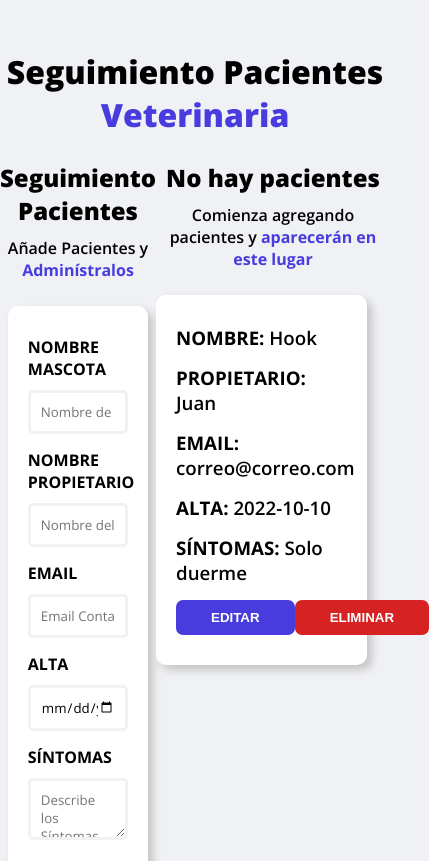
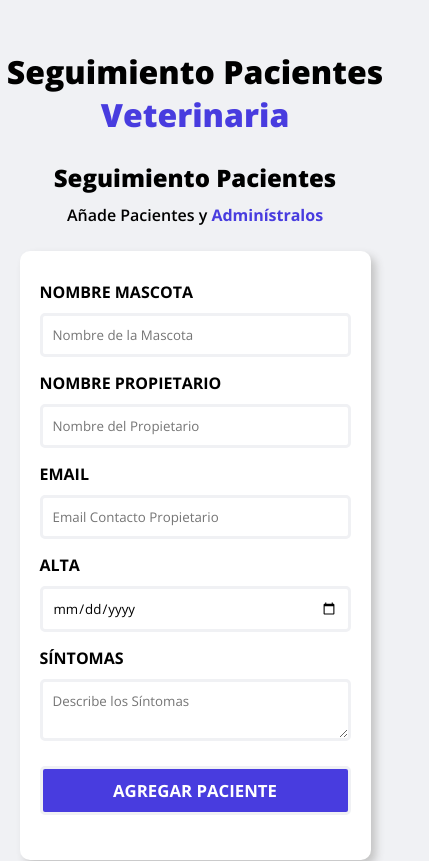
Before and after one commit to LeoCiru/adm-pacientes-veterinaria, a React (Vite) app: page / in a window 390 px wide. Shown: the top 861 px of the page, 429 px wide, since content can reach past the window. Built offline with nearby package versions, Linux system fonts and the light colour scheme.

Commit message:
Agregando responsive a la página

```diff
--- a/src/index.css
+++ b/src/index.css
@@ -30,7 +30,7 @@ body
 
 body .titulo
 {
-  margin: 50px 0 25px 0;
+  margin: 50px auto 25px auto;
   font-weight: 800;
   text-align: center;
 }
@@ -58,7 +58,7 @@ main .formulario-pacientes h2
 {
   text-align: center;
   font-weight: 800;
-  margin-bottom: 10px;
+  margin: 0px auto 10px auto;
 }
 
 main .formulario-pacientes p
@@ -196,3 +196,21 @@ main .listado-pacientes .card-paciente .botones :is(.editar, .eliminar)
 
 main .listado-pacientes .card-paciente .botones .editar { background-color: var(--morado-principal); }
 main .listado-pacientes .card-paciente .botones .eliminar { background-color: var(--rojo); }
+
+/* ---------- MEDIA QUERIES ---------- */
+
+@media screen and (max-width: 768px) {
+  main {
+    flex-direction: column;
+  }
+
+  main .formulario-pacientes { width: 100%; }
+
+  main .listado-pacientes
+  {
+    width: 100%;
+    margin: 50px auto 0 auto;
+  }
+
+  main .listado-pacientes .card-paciente { margin: auto; }
+}
```
